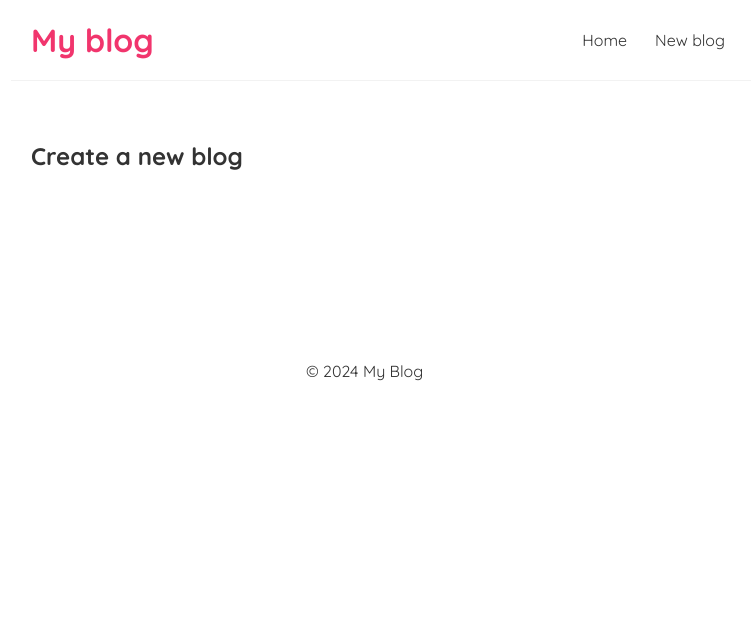
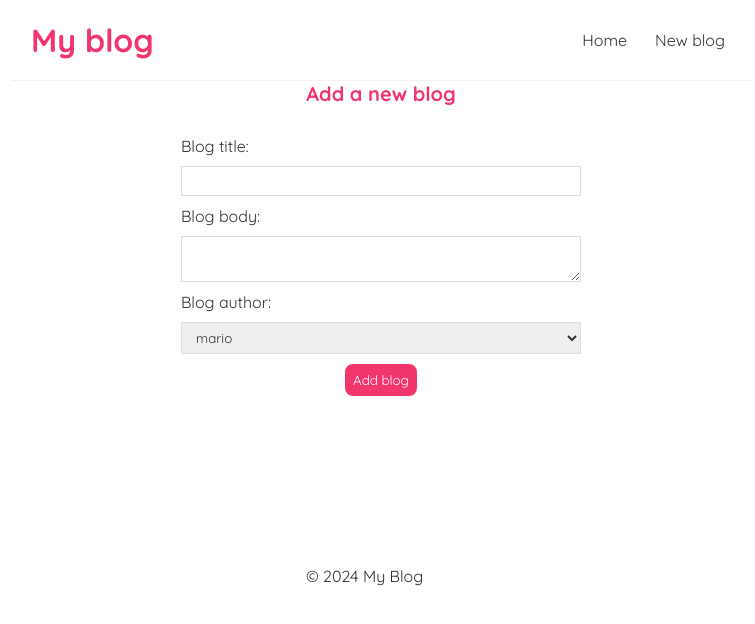
Before and after one commit to bardhoshimajlinda/blog-page, a React (Vite) app: page /create in a window 1280 px wide. Shown: the top 624 px of the page, without its empty margins (259-1014 px from the left). Built offline with nearby package versions, Linux system fonts and the light colour scheme.

Commit message:
added details and create page

```diff
--- a/data/db.json
+++ b/data/db.json
@@ -1,16 +1,10 @@
 {
   "blogs": [
     {
-      "title": "My First Blog",
-      "body": "Why do we use it?\nIt is established fact that a render will be distracted",
-      "author": "mario",
-      "id": 1
-    },
-    {
-      "title": "Opening Party",
-      "body": "Why do we use it?\nIt is established fact that a render will be distracted",
-      "author": "yoshi",
-      "id": 2
+      "id": "4bfd",
+      "title": "Hi",
+      "body": "sjsjjss",
+      "author": "mario"
     }
   ]
 }
--- a/src/App.jsx
+++ b/src/App.jsx
@@ -3,6 +3,8 @@
 import Navbar from "./pages/Navbar";
 import MainLayout from "./layouts/MainLayout";
 import Create from "./pages/Create";
+import BlogDetails from "./pages/BlogDetails";
+import NotFound from "./pages/NotFound";
 
 function App() {
   return (
@@ -11,6 +13,8 @@
         <Routes>
           <Route path="/" element={<Home />} />
           <Route path="/create" element={<Create />} />
+          <Route path="/blogs/:id" element={<BlogDetails />} />
+          <Route path="*" element={<NotFound />} />
         </Routes>
       </MainLayout>
     </BrowserRouter>
--- a/src/components/Blog.jsx
+++ b/src/components/Blog.jsx
@@ -1,3 +1,5 @@
+import { Link } from "react-router-dom";
+
 const Blog = ({ blogs, title }) => {
   return (
     <div className="blog-list">
@@ -5,8 +7,10 @@
       {blogs.map((blog) => {
         return (
           <div className="blog-preview" key={blog.id}>
-            <h2>{blog.title}</h2>
-            <p>Written by {blog.author}</p>
+            <Link to={`blogs/${blog.id}`}>
+              <h2>{blog.title}</h2>
+              <p>Written by {blog.author}</p>
+            </Link>
           </div>
         );
       })}
--- a/src/hooks/useFetch.js
+++ b/src/hooks/useFetch.js
@@ -6,8 +6,9 @@
   const [error, setError] = useState(null);
 
   useEffect(() => {
+    const abortCount = new AbortController();
     setTimeout(() => {
-      fetch(url)
+      fetch(url, { signal: abortCount.signal })
         .then((res) => {
           if (!res.ok) {
             throw new Error("Couldn't fetch data");
@@ -20,10 +21,16 @@
           setError(null);
         })
         .catch((err) => {
-          setError(err.message);
-          setIsPending(false);
+          if (err.name === "AbortError") {
+            console.log("fetch abort");
+          } else {
+            setError(err.message);
+            setIsPending(false);
+          }
         });
     }, 1000);
+
+    return () => abortCount.abort();
   }, [url]);
 
   return { data, isPending, error };
--- a/src/index.css
+++ b/src/index.css
@@ -45,13 +45,64 @@
   color: #f1356d;
   margin-bottom: 8px;
 }
+.blog-preview a {
+  text-decoration: none;
+}
 .footer {
   max-width: 150px;
   margin: 150px auto;
   padding: 20px;
 }
-.create {
+.blog-details {
   max-width: 700px;
   margin: 40px auto;
   padding: 20px;
 }
+.blog-details h2 {
+  font-size: 20px;
+  color: #f1356d;
+  margin-bottom: 20px 0;
+}
+.blog-details div {
+  margin: 20px 0;
+}
+.blog-details button {
+  background: #f1356d;
+  color: #fff;
+  border: 0;
+  padding: 8px;
+  border-radius: 8px;
+  cursor: pointer;
+}
+.create {
+  max-width: 400px;
+  margin: 0 auto;
+  text-align: center;
+}
+.create label {
+  text-align: left;
+  display: block;
+}
+.create h2 {
+  font-size: 20px;
+  color: #f1356d;
+  margin-bottom: 30px;
+}
+.create input,
+.create textarea,
+.create select {
+  width: 100%;
+  padding: 6px 10px;
+  margin: 10px 0;
+  border: 1px solid #ddd;
+  box-sizing: border-box;
+  display: block;
+}
+.create button {
+  background: #f1356d;
+  color: #fff;
+  border: 0;
+  padding: 8px;
+  border-radius: 8px;
+  cursor: pointer;
+}
--- /dev/null
+++ b/src/pages/BlogDetails.jsx
@@ -0,0 +1,39 @@
+import React from "react";
+import { useParams } from "react-router-dom";
+import useFetch from "../hooks/useFetch";
+import { useNavigate } from "react-router-dom";
+
+const BlogDetails = () => {
+  const { id } = useParams();
+  const navigate = useNavigate();
+  const {
+    data: blog,
+    error,
+    isPending,
+  } = useFetch("http://localhost:8000/blogs/" + id);
+
+  const handleClick = () => {
+    fetch("http://localhost:8000/blogs/" + blog.id, {
+      method: "DELETE",
+    }).then(() => {
+      navigate("/");
+    });
+  };
+
+  return (
+    <div className="blog-details">
+      {isPending && <div>Loading...</div>}
+      {error && <div>{error}</div>}
+      {blog && (
+        <article>
+          <h2>{blog.title}</h2>
+          <p>Written by {blog.author}</p>
+          <div>{blog.body}</div>
+          <button onClick={handleClick}>delete</button>
+        </article>
+      )}
+    </div>
+  );
+};
+
+export default BlogDetails;
--- a/src/pages/Create.jsx
+++ b/src/pages/Create.jsx
@@ -1,9 +1,55 @@
-import React from "react";
+import React, { useState } from "react";
+import { useNavigate } from "react-router-dom";
 
 const Create = () => {
+  const [title, setTitle] = useState("");
+  const [body, setBody] = useState("");
+  const [author, setAuthor] = useState("mario");
+  const [isPending, setIsPending] = useState(false);
+  const navigate = useNavigate();
+
+  const handleSubmit = (e) => {
+    e.preventDefault();
+    const blog = { title, body, author };
+
+    setIsPending(true);
+
+    fetch("http://localhost:8000/blogs", {
+      method: "POST",
+      headers: { "Content-Type": "application/json" }, //type of the data we are sending, json
+      body: JSON.stringify(blog), //we have the turn it from an object to a json string
+    }).then(() => {
+      console.log("new blog added");
+      setIsPending(false);
+      navigate("/");
+    });
+  };
+
   return (
     <div className="create">
-      <h2>Create a new blog</h2>
+      <h2>Add a new blog</h2>
+      <form onSubmit={handleSubmit}>
+        <label>Blog title:</label>
+        <input
+          type="text"
+          required
+          value={title}
+          onChange={(e) => setTitle(e.target.value)}
+        />
+        <label>Blog body: </label>
+        <textarea
+          required
+          value={body}
+          onChange={(e) => setBody(e.target.value)}
+        />
+        <label>Blog author:</label>
+        <select value={author} onChange={(e) => setAuthor(e.target.value)}>
+          <option value="mario">mario</option>
+          <option value="yoshi">yoshi</option>
+        </select>
+        {!isPending && <button>Add blog</button>}
+        {isPending && <button disabled>Adding blog...</button>}
+      </form>
     </div>
   );
 };
--- /dev/null
+++ b/src/pages/NotFound.jsx
@@ -0,0 +1,14 @@
+import React from "react";
+import { Link } from "react-router-dom";
+
+const NotFound = () => {
+  return (
+    <div className="not-found">
+      <h2>Sorry</h2>
+      <p>That page cannot be found</p>
+      <Link to="/">Back to the homepage...</Link>
+    </div>
+  );
+};
+
+export default NotFound;
```
